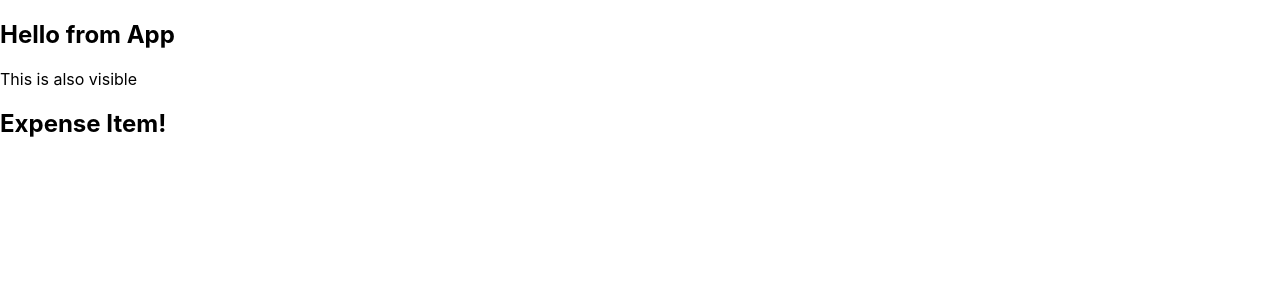
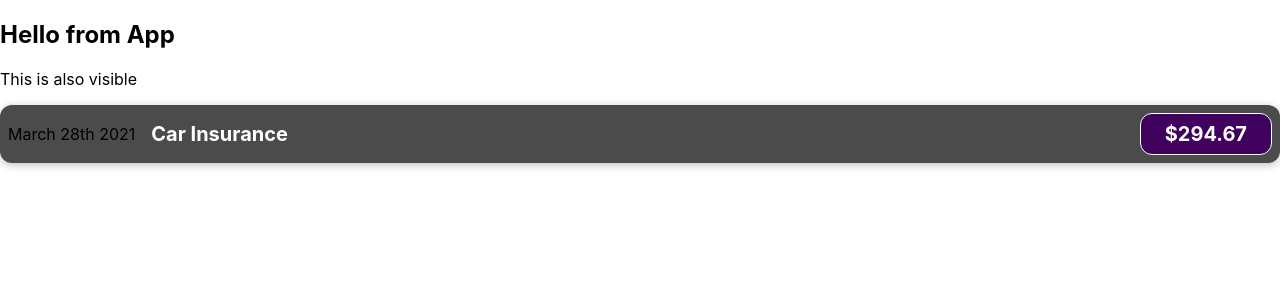
Before and after one commit to kingaboros/my-app-react, a React (Create React App) app: page / in a window 1280 px wide. Shown: the top 300 px of the page. Built offline with nearby package versions, Linux system fonts and the light colour scheme.

Commit message:
Adding ExpenseItem component and styling

```diff
--- /dev/null
+++ b/src/components/ExpenseItem.css
@@ -0,0 +1,56 @@
+.expense-item {
+  display: flex;
+  justify-content: space-between;
+  align-items: center;
+  box-shadow: 0 2px 8px rgba(0, 0, 0, 0.25);
+  padding: 0.5rem;
+  margin: 1rem 0;
+  border-radius: 12px;
+  background-color: #4b4b4b;
+}
+
+.expense-item__description {
+  display: flex;
+  flex-direction: column;
+  gap: 1rem;
+  align-items: flex-end;
+  flex-flow: column-reverse;
+  justify-content: flex-start;
+  flex: 1;
+}
+
+.expense-item h2 {
+  color: #3a3a3a;
+  font-size: 1rem;
+  flex: 1;
+  margin: 0 1rem;
+  color: white;
+}
+
+.expense-item__price {
+  font-size: 1rem;
+  font-weight: bold;
+  color: white;
+  background-color: #40005d;
+  border: 1px solid white;
+  padding: 0.5rem;
+  border-radius: 12px;
+}
+
+@media (min-width: 580px) {
+  .expense-item__description {
+    flex-direction: row;
+    align-items: center;
+    justify-content: flex-start;
+    flex: 1;
+  }
+
+  .expense-item__description h2 {
+    font-size: 1.25rem;
+  }
+
+  .expense-item__price {
+    font-size: 1.25rem;
+    padding: 0.5rem 1.5rem;
+  }
+}
--- a/src/components/ExpenseItem.js
+++ b/src/components/ExpenseItem.js
@@ -1,5 +1,15 @@
+import "./ExpenseItem.css";
+
 function ExpenseItem() {
-  return <h2>Expense Item!</h2>;
+  return (
+    <div className="expense-item">
+      <div>March 28th 2021</div>
+      <div className="expense-item__description">
+        <h2>Car Insurance</h2>
+        <div className="expense-item__price">$294.67</div>
+      </div>
+    </div>
+  );
 }
 
 export default ExpenseItem;
```
